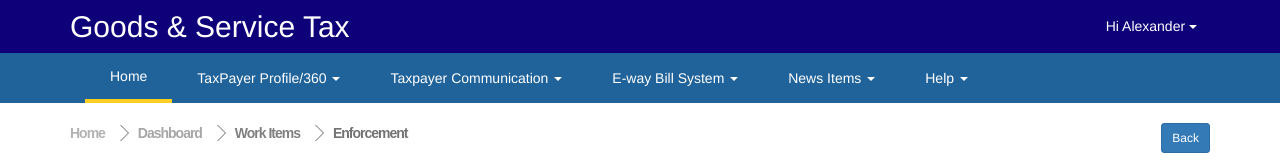
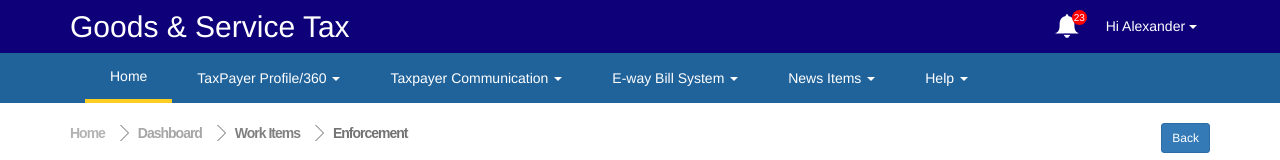
Before and after one commit to gstnorg/bo-redesign, a plain HTML site: page enforcement-all.html in a window 1280 px wide. Shown: the top 160 px of the page. Drawn offline with nearby package versions, Linux system fonts and the light colour scheme.

Commit message:
dev2
dev2

```diff
--- a/enforcement-all.html
+++ b/enforcement-all.html
@@ -41,6 +41,12 @@
                             <li role="presentation"><a role="menuitem" tabindex="-1" href="#">Settings</a></li>
                             <li role="presentation"><a role="menuitem" tabindex="-1" href="#">Profile</a></li>
                         </ul>
+                    </div>
+                    <div class="notification-add pull-right">
+                        <a class="icn-n" href="#">
+                            <img src="./images/bellicon.png">
+                            <span class="shadow">23</span>
+                        </a>
                     </div>
                 </div>
 
```
Also changed, not shown: enforcement-selected.html (+6 -0 lines), index copy.html (+9 -1 lines), refund-selected.html (+6 -0 lines), refunds-all.html (+6 -0 lines), registration-all.html (+6 -0 lines).
